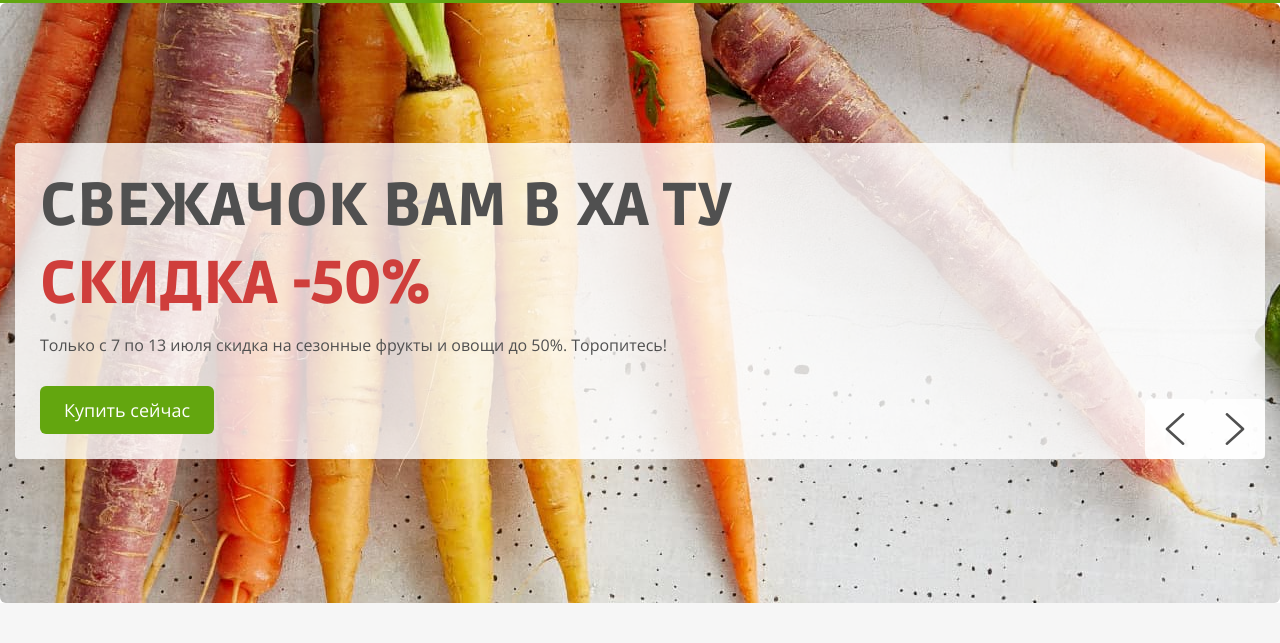
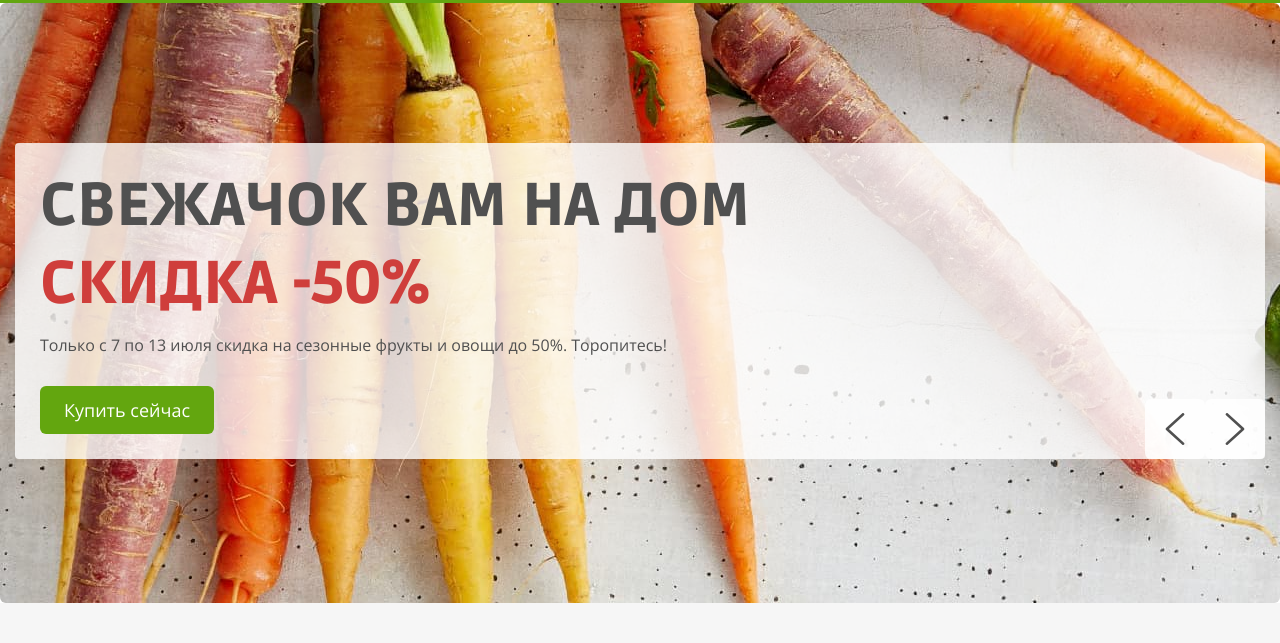
Before and after one commit to MikhailPtichkin88/Fresh, a plain HTML site: page index.html in a window 1280 px wide. Shown: the part 157-800 px from the top of the page. Drawn offline with Linux system fonts and the light colour scheme; files whose address does not match are found by name.

Commit message:
Update index.html

```diff
--- a/index.html
+++ b/index.html
@@ -480,7 +480,7 @@
               <div class="container">
                 <div class="special-offer__wrapper">
                   <h3 class="special-offer__title">
-                    свежачок вам в ха ту
+                    свежачок вам на дом
                     <strong class="special-offer__offer">Скидка -50%</strong>
                   </h3>
                   <p class="special-offer__descr">Только с 7 по 13 июля скидка на сезонные фрукты и овощи до 50%.
```
